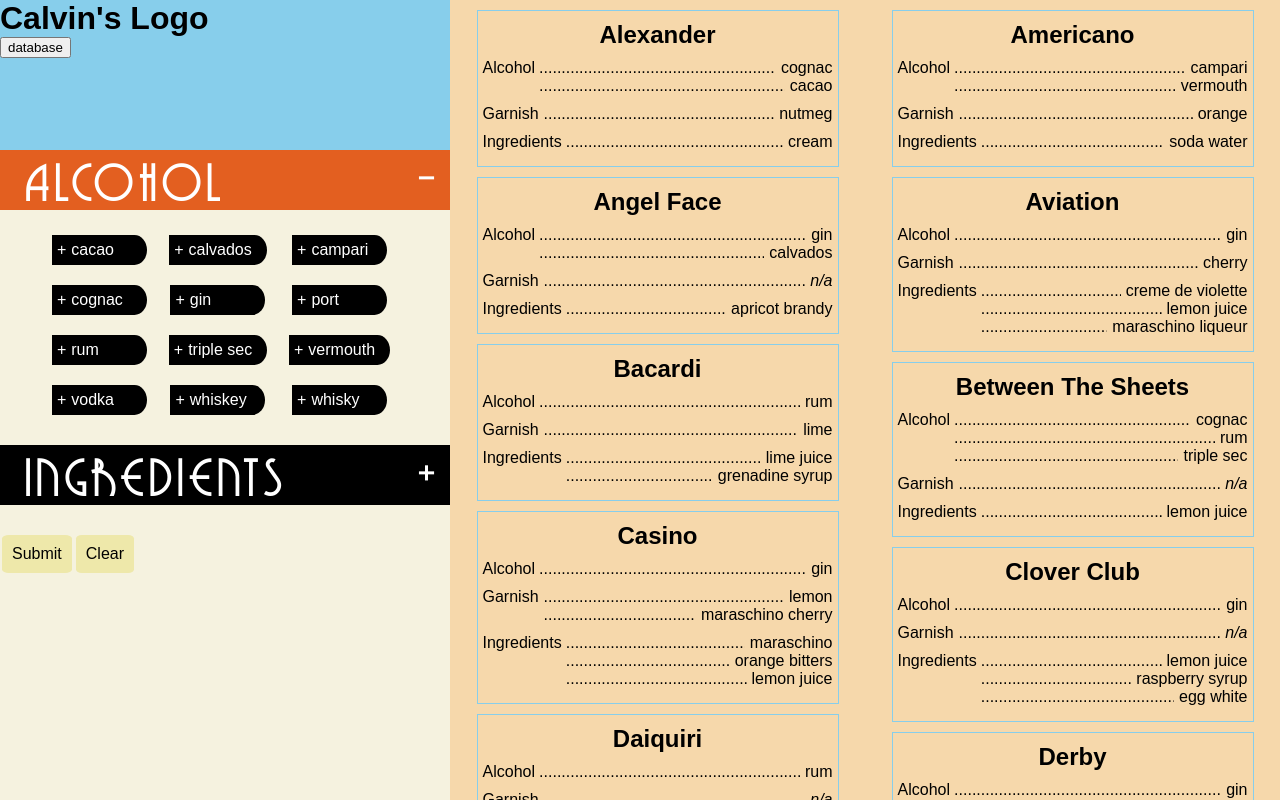
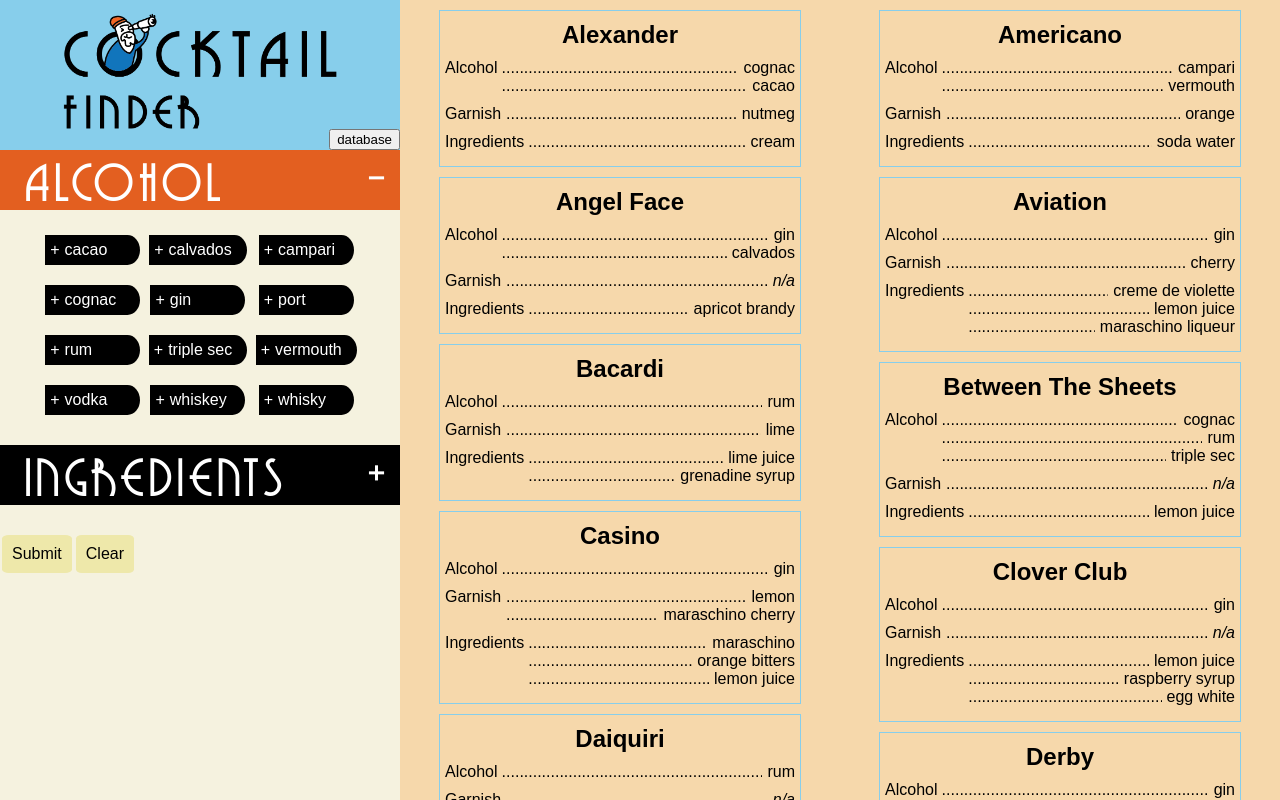
Before and after one commit to PGalicia/CocktailFinder, a React (Create React App) app: page / in a window 1280 px wide. Shown: the top 800 px of the page. Built offline with nearby package versions, Linux system fonts and the light colour scheme.

Commit message:
Upload Logo

```diff
--- a/src/components/container/checklist.jsx
+++ b/src/components/container/checklist.jsx
@@ -206,7 +206,7 @@ class Checklist extends Component {
       <React.Fragment>
         <form onSubmit={this.handleSubmit} className="filter-form">
           <header className="title">
-            <h1>Calvin's Logo</h1>
+            <h1 style={{ display: "none" }}>Calvin's Logo</h1>
             <button onClick={this.testShowState}>database</button>
             {/* <button onClick={() => this.props.reset()}>database</button> */}
           </header>
--- a/src/components/presentational/cocktailCard.jsx
+++ b/src/components/presentational/cocktailCard.jsx
@@ -4,8 +4,6 @@
 
 import React, { Component } from "react";
 import "../../style/cocktailCard.css";
-
-import { connect } from "redux";
 
 class CocktailCard extends Component {
   state = {
--- a/src/components/presentational/displayCocktail.jsx
+++ b/src/components/presentational/displayCocktail.jsx
@@ -8,25 +8,8 @@ import "../../style/displayCocktail.css";
 // Container Component
 import CocktailCard from "../presentational/cocktailCard";
 
-const calculateChunks = (arr, col) => {
-  let result = [];
-  let index = 0;
-  let x = 0;
-  let y = null;
-
-  for (let i = 1; i <= col; i++) {
-    result.push([]);
-  }
-
-  while (x < arr.length) {
-    y = x + 1;
-    result[index].push(arr.slice(x, y)[0]);
-    index = (index + 1) % result.length;
-    x += 1;
-  }
-
-  return result;
-};
+// utils
+import { calculateChunks } from "../../utils";
 
 const DisplayCocktail = props => {
   return (
--- a/src/style/App.css
+++ b/src/style/App.css
@@ -12,5 +12,5 @@ body {
 
 #root {
   display: grid;
-  grid-template-columns: 450px auto;
+  grid-template-columns: 400px auto;
 }
--- a/src/style/checklist.css
+++ b/src/style/checklist.css
@@ -5,10 +5,21 @@
 .title {
   background-color: skyblue;
   height: 150px;
+  background-image: url(../assests/logo.png);
+  background-size: contain;
+  background-repeat: no-repeat;
+  background-position: center;
+  position: relative;
 }
 
 .title h1 {
   margin: 0;
+}
+
+.title button {
+  position: absolute;
+  right: 0;
+  bottom: 0;
 }
 
 .filter-button {
--- a/src/utils.js
+++ b/src/utils.js
@@ -13,3 +13,23 @@ export const retrieveIngredients = cocktails => {
     }
     return [...new Set(ingredient)].sort();
 }
+
+export const calculateChunks = (arr, col) => {
+  let result = [];
+  let index = 0;
+  let x = 0;
+  let y = null;
+
+  for (let i = 1; i <= col; i++) {
+    result.push([]);
+  }
+
+  while (x < arr.length) {
+    y = x + 1;
+    result[index].push(arr.slice(x, y)[0]);
+    index = (index + 1) % result.length;
+    x += 1;
+  }
+
+  return result;
+}
```
Also changed, not shown: src/assests/logo.png (added).
